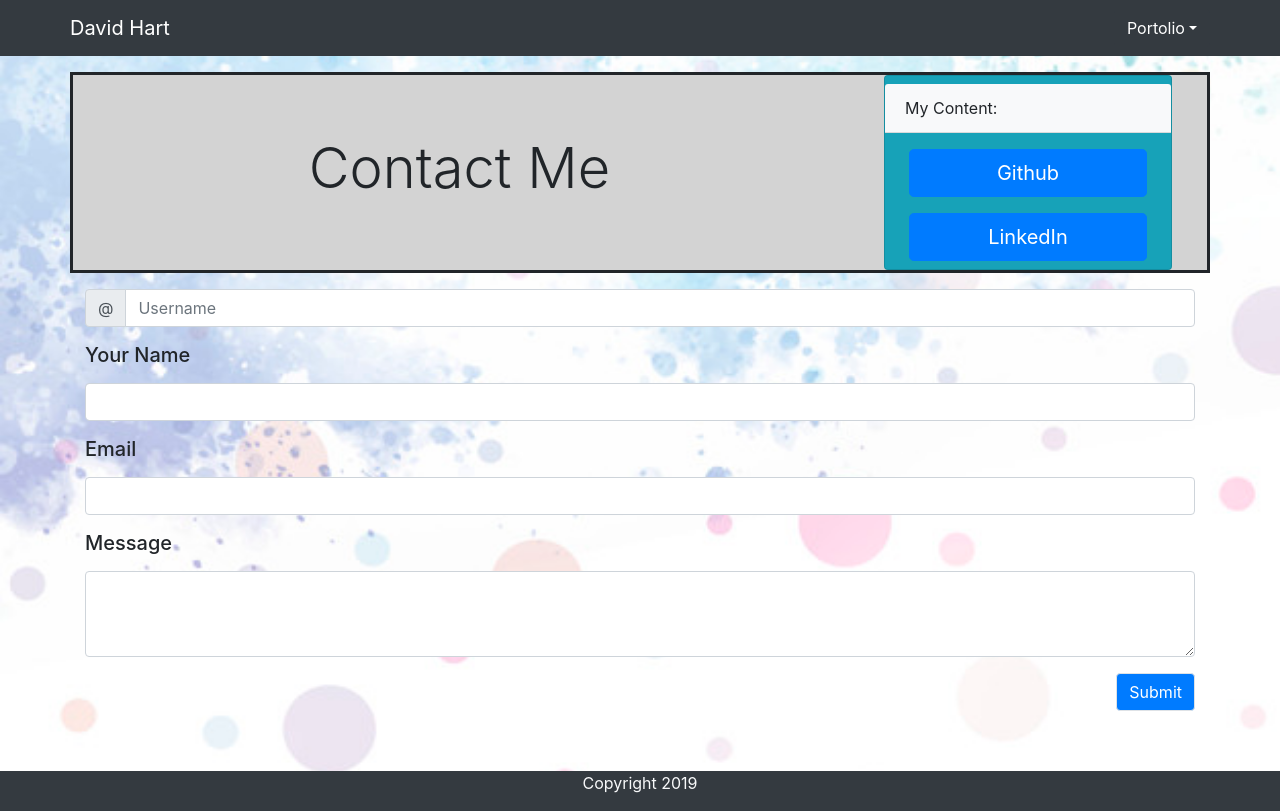
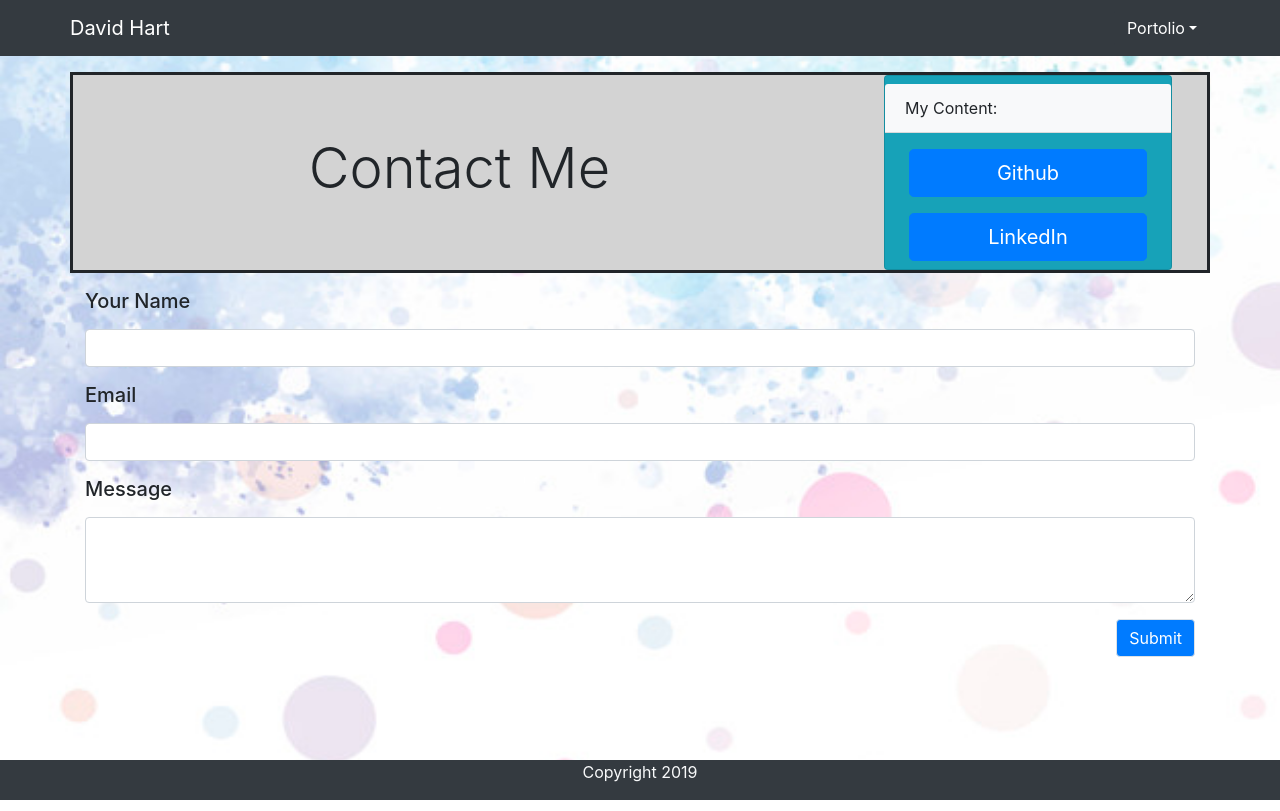
Before and after one commit to vilagen/Portfolio-Page, a React (Create React App) app in the folder client/: page /projects in a window 1280 px wide. Built offline with nearby package versions, Linux system fonts and the light colour scheme.

Commit message:
Updated Contact page, got email function to work.

```diff
--- /dev/null
+++ b/client/src/components/Input/index.js
@@ -0,0 +1,11 @@
+import React from "react";
+
+function Input(props) {
+    return (
+        <div className="input-group input-group-lg">
+            <input className="form-control" type="text" {...props} />
+        </div>
+    );
+}
+
+export default Input;
--- a/client/src/pages/Contact.js
+++ b/client/src/pages/Contact.js
@@ -2,17 +2,18 @@ import React, { Component } from "react";
 import { Container, Form, Button, InputGroup, FormControl } from "react-bootstrap";
 import Nav from "../components/Navbar";
 import Title from "../components/Title";
+import Input from "../components/Input"
 import "./style.css"
 
 class Contact extends Component {
 
 	state = {
-		eName: "",
+		name: "",
 		email: "",
 		message: "",
-	}
+	};
 
-	handleInputChange = event => {
+	handleChange = event => {
 		const { name, value } = event.target;
 		this.setState({
 			[name]: value
@@ -21,24 +22,13 @@ class Contact extends Component {
 		console.log(this.state.eName)
 	};
 
-	// handleInputChangeEmail = event => {
-	// 	const { name, value } = event.target;
-	// 	this.setState({
-	// 		[name]: value
-	// 	});
-	// 	console.log(value)
-	// 	console.log(this.state.email)
-	// };
-
-	// handleInputChangeMessage = event => {
-	// 	const {name, value} = event.target;
-	// 	this.setState({
-	// 		[name]: value
-	// 	});
-	// 	console.log(value)
-	// 	console.log(this.state.message)
-	// }
-
+	submitEmail = (name, email, message) => {
+		const link = `mailto:davhart85@gmail.com`
+		+ `?cc=${email}`
+		+ `&subject=` + encodeURIComponent(`Profile Email`)
+		+ `&body=` + encodeURIComponent(`Hello, my name is ${name}.\n\n${message}`);
+		window.location.href = link
+	}
 
     render() {
         return (
@@ -49,43 +39,43 @@ class Contact extends Component {
 
                 <Container>
 
-									<Form>
-
-									<InputGroup className="mb-3">
-    <InputGroup.Prepend>
-      <InputGroup.Text id="basic-addon1">@</InputGroup.Text>
-    </InputGroup.Prepend>
-    <FormControl
-      placeholder="Username"
-      aria-label="Username"
-			aria-describedby="basic-addon1"
-			value={this.state.eName}
-			onChange={this.handleInputChange}
-    />
-  </InputGroup>
-
+									<Form
+									onSubmit={this.submitEmail}>
 
 										<Form.Group>
 											<Form.Label><h5>Your Name</h5></Form.Label>
 											<Form.Control
 											type="text"
-											onChange={this.handleInputChange}
-											value={this.state.eName}
+											onChange={ (event) => {this.setState({name: event.target.value}); console.log(this.state.name)} }
 											/>
 										</Form.Group>
 
 										<Form.Group>
 											<Form.Label><h5>Email</h5></Form.Label>
-											<Form.Control type="email"  id="eMail" />
+											<Form.Control
+											type="email"
+											onChange={ (event) => {this.setState({email: event.target.value}); console.log(this.state.email)} }
+											/>
 										</Form.Group>
 
 										<Form.Group>
 											<Form.Label><h5>Message</h5></Form.Label>
-											<textarea class="form-control" id="eMessage" rows="3"></textarea>
+											<textarea
+											className="form-control"
+											id="eMessage"
+											rows="3"
+											value={this.state.message}
+											onChange={ (event) => {this.setState({message: event.target.value}); console.log(this.state.message)} }>
+											</textarea>
 										</Form.Group>
 
-										<div class="d-flex flex-row-reverse">
-											<Button variant="primary" className="border" type="submit" id="eSubmit">Submit</Button>
+										<div className="d-flex flex-row-reverse">
+											<Button variant="primary" className="border"
+											type="submit"
+											id="eSubmit"
+											onClick={() => this.submitEmail(this.state.name, this.state.email, this.state.message)}>
+											Submit
+											</Button>
 										</div>
 
 									</Form>
```
